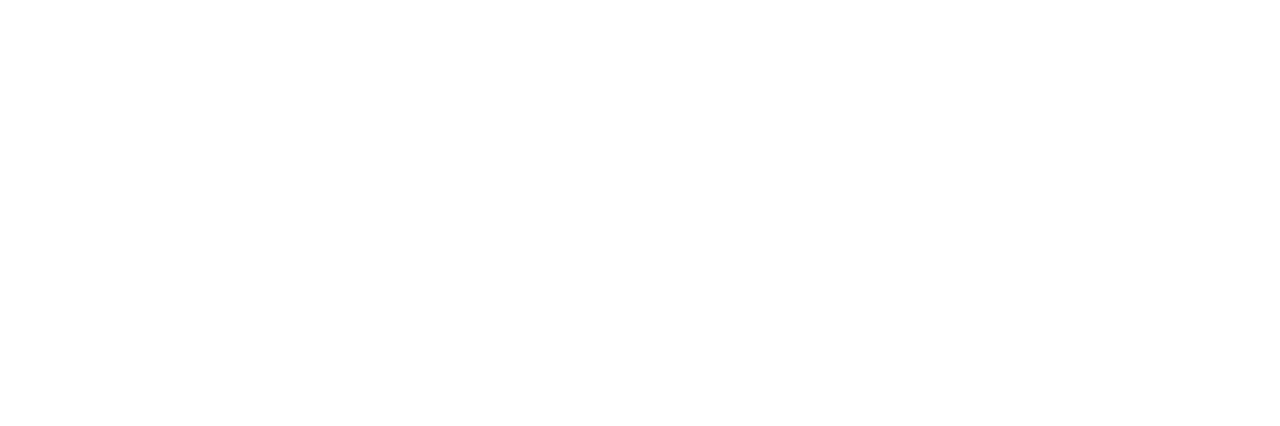
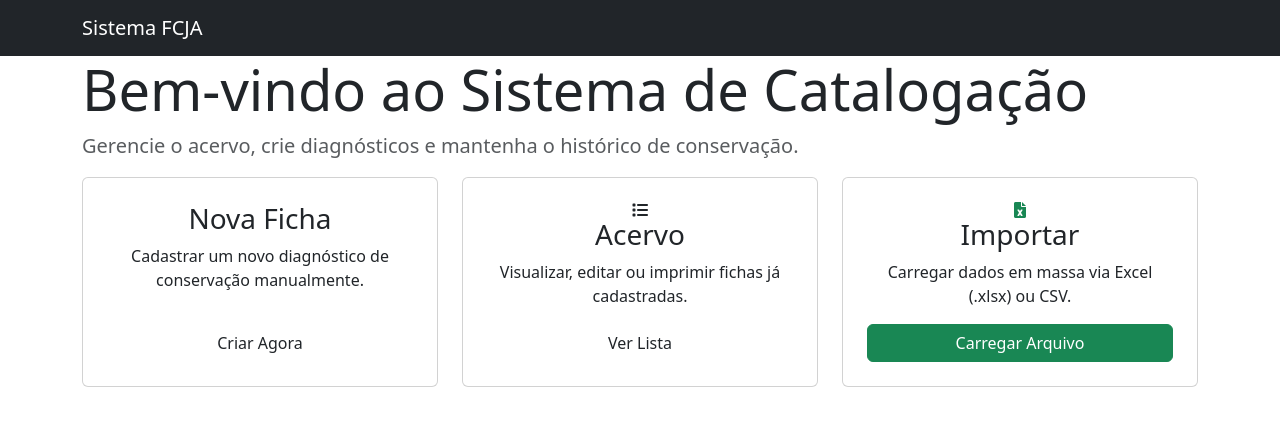
Before and after one commit to Kaiky1007/sis-catalogacao, a Flask app: page / in a window 1280 px wide. Before the commit the part shown is empty. Shown: the top 426 px of the page. Run offline with Flask 3, Linux system fonts and the light colour scheme.

Commit message:
home dashboard criado

```diff
--- a/app/static/style.css
+++ b/app/static/style.css
@@ -0,0 +1,39 @@
+body {
+    background-color: #f4f6f9;
+}
+
+.welcome-section {
+    padding: 40px 0;
+    text-align: center;
+}
+
+.card-box {
+    transition: transform 0.3s;
+    cursor: pointer;
+    border: none;
+    border-radius: 15px;
+    box-shadow: 0 4px 6px rgba(0, 0, 0, 0.1);
+}
+
+.card-box:hover {
+    transform: translateY(-5px);
+}
+
+.icon-large {
+    font-size: 3rem;
+    margin-bottom: 15px;
+    color: #4a90e2;
+}
+
+.btn-custom {
+    background-color: #4a90e2;
+    color: white;
+    border-radius: 20px;
+}
+
+.upload-area {
+    border: 2px dashed #ccc;
+    padding: 20px;
+    border-radius: 10px;
+    background: #fff;
+}
--- a/app/templates/index.html
+++ b/app/templates/index.html
@@ -3,10 +3,83 @@
 <head>
     <meta charset="UTF-8">
     <meta name="viewport" content="width=device-width, initial-scale=1.0">
-    <title>Sistema de Catalogação de Fichas</title>
-    <link rel="stylesheet" href="../static/style.css">
+    <title>Sistema FCJA - Dashboard</title>
+    <link rel="stylesheet" href="{{ url_for('static', filename='css/styles.css') }}">
+    <link href="https://cdn.jsdelivr.net/npm/bootstrap@5.3.0/dist/css/bootstrap.min.css" rel="stylesheet">
+    <link rel="stylesheet" href="https://cdnjs.cloudflare.com/ajax/libs/font-awesome/6.0.0/css/all.min.css">
 </head>
 <body>
 
+    <nav class="navbar navbar-expand-lg navbar-dark bg-dark">
+        <div class="container">
+            <a class="navbar-brand" href="/">Sistema FCJA</a>
+        </div>
+    </nav>
+
+    <div class="container">
+        <div class="welcome-section">
+            <h1 class="display-4">Bem-vindo ao Sistema de Catalogação</h1>
+            <p class="lead text-muted">Gerencie o acervo, crie diagnósticos e mantenha o histórico de conservação.</p>
+        </div>
+
+        <div class="row g-4 justify-content-center">
+
+            <div class="col-md-4">
+                <div class="card card-box h-100 p-4 text-center">
+                    <i class="fa-solid fa-file-circle-plus icon-large"></i>
+                    <h3>Nova Ficha</h3>
+                    <p>Cadastrar um novo diagnóstico de conservação manualmente.</p>
+                    <a href="{{ url_for('nova_ficha') }}" class="btn btn-custom mt-auto">Criar Agora</a>
+                </div>
+            </div>
+
+            <div class="col-md-4">
+                <div class="card card-box h-100 p-4 text-center">
+                    <i class="fa-solid fa-list icon-large"></i>
+                    <h3>Acervo</h3>
+                    <p>Visualizar, editar ou imprimir fichas já cadastradas.</p>
+                    <a href="{{ url_for('listar_acervo') }}" class="btn btn-custom mt-auto">Ver Lista</a>
+                </div>
+            </div>
+
+            <div class="col-md-4">
+                <div class="card card-box h-100 p-4 text-center">
+                    <i class="fa-solid fa-file-excel icon-large text-success"></i>
+                    <h3>Importar</h3>
+                    <p>Carregar dados em massa via Excel (.xlsx) ou CSV.</p>
+
+                    <button type="button" class="btn btn-success mt-auto" data-bs-toggle="modal" data-bs-target="#importModal">
+                        Carregar Arquivo
+                    </button>
+                </div>
+            </div>
+        </div>
+    </div>
+
+    <div class="modal fade" id="importModal" tabindex="-1">
+        <div class="modal-dialog">
+            <div class="modal-content">
+                <div class="modal-header">
+                    <h5 class="modal-title">Importar Planilha</h5>
+                    <button type="button" class="btn-close" data-bs-dismiss="modal"></button>
+                </div>
+                <form action="{{ url_for('importar_planilha') }}" method="POST" enctype="multipart/form-data">
+                    <div class="modal-body">
+                        <div class="upload-area text-center">
+                            <p>Arraste seu arquivo aqui ou clique para selecionar</p>
+                            <input type="file" name="arquivo_excel" accept=".xlsx, .xls, .csv" class="form-control" required>
+                            <small class="text-muted d-block mt-2">Colunas esperadas: Autor, Título, Registro, etc.</small>
+                        </div>
+                    </div>
+                    <div class="modal-footer">
+                        <button type="button" class="btn btn-secondary" data-bs-dismiss="modal">Cancelar</button>
+                        <button type="submit" class="btn btn-primary">Iniciar Importação</button>
+                    </div>
+                </form>
+            </div>
+        </div>
+    </div>
+
+    <script src="https://cdn.jsdelivr.net/npm/bootstrap@5.3.0/dist/js/bootstrap.bundle.min.js"></script>
 </body>
 </html>
```
